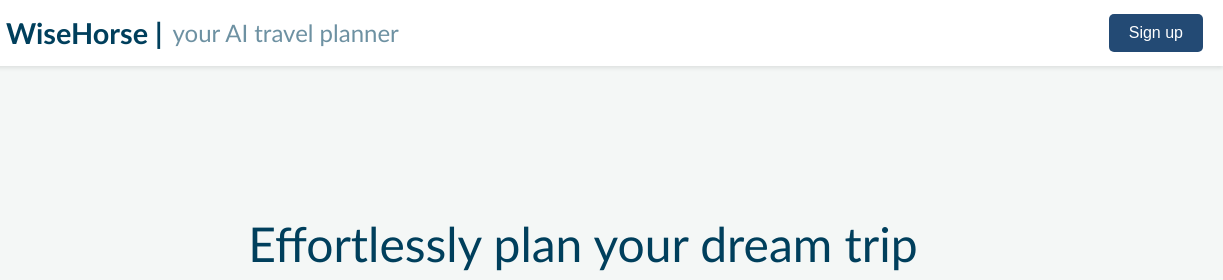
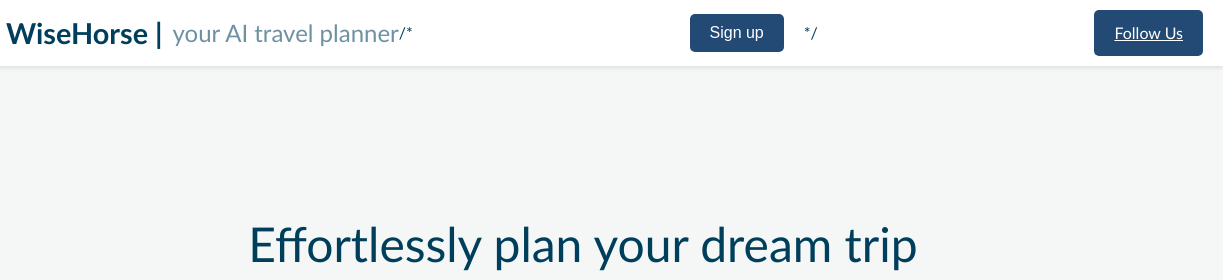
Before and after one commit to bernardtktsang/bernardtktsang.github.io, a plain HTML site: page index.html in a window 1280 px wide. Shown: the top 280 px of the page, 57-1280 px from the left. Drawn offline with Linux system fonts and the light colour scheme.

Commit message:
Update index.html

```diff
--- a/index.html
+++ b/index.html
@@ -9,7 +9,8 @@
         <img src="wing.png" alt="WiseHorse Logo" id="company-logo">
         <h1 id="company-name">WiseHorse |</h1>
         <h2 id="short-description">your AI travel planner</h2>
-        <button id="signup-button">Sign up</button>
+        /*<button id="signup-button">Sign up</button>*/
+        <a href="https://twitter.com/BernardTsa96317" id="signup-button" class="twitter-follow-button">Follow Us</a>
     </header>
 
     <div id="company-description-short-first">
```
